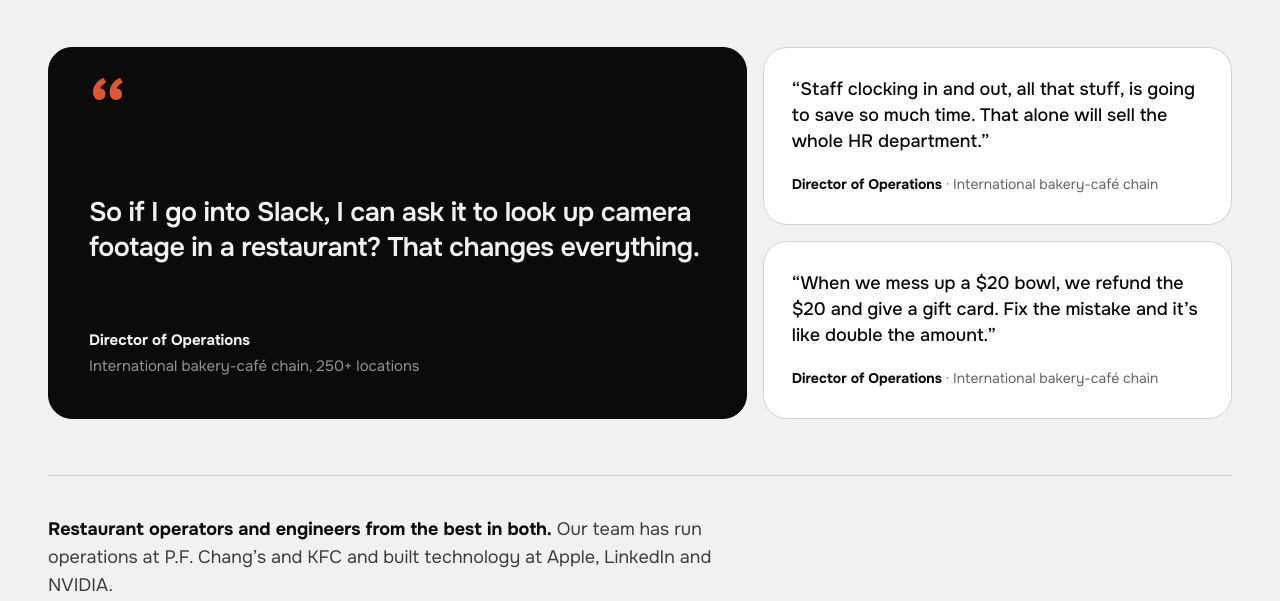
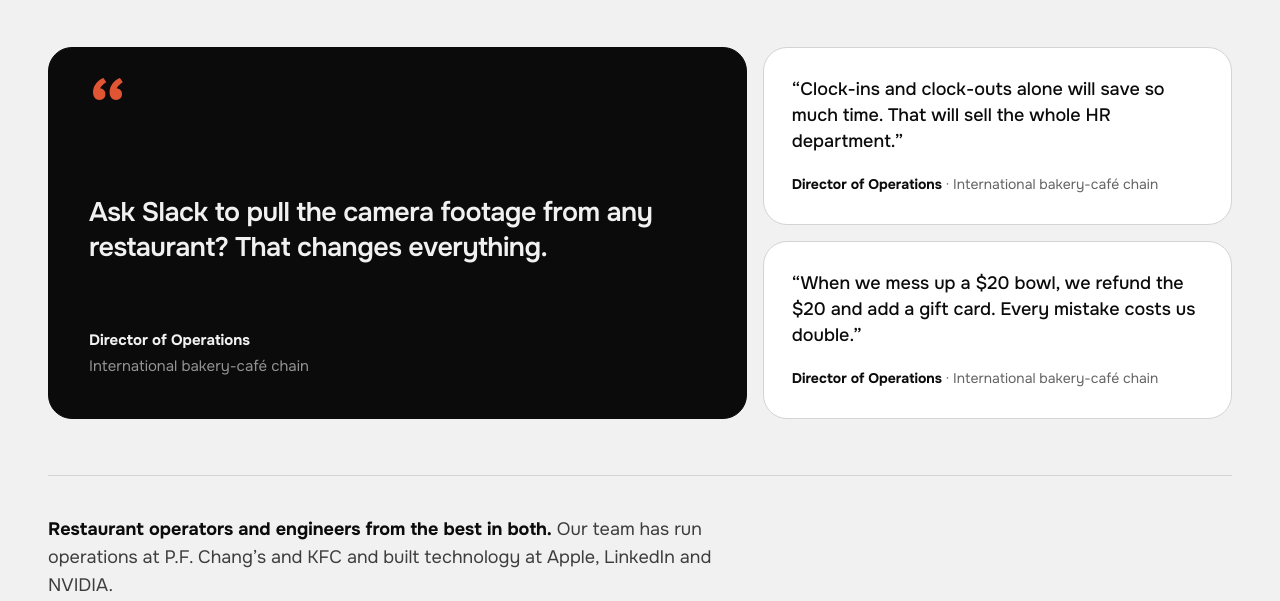
Before and after one commit to erjan-A/aldente-website, an Astro site: page /company in a window 1280 px wide. Shown: the part 1242-1843 px from the top of the page. Built offline with nearby package versions, Linux system fonts and the light colour scheme; Astro itself is replaced by a stand-in of ours; no server answers; a web font is replaced by a local one.

Commit message:
Tighten the Director of Operations quotes
Keeps his words from the demo call but makes them read stronger, and drops
"250+ locations" so the chain isn't identifiable. Same featured line on
/demo.

Co-Authored-By: Claude Opus 5.5 <noreply@anthropic.com>

```diff
--- a/src/components/home/Voices.astro
+++ b/src/components/home/Voices.astro
@@ -18,16 +18,16 @@ const { team = false } = Astro.props;
     <div class="voices__quotes">
       <figure class="quote quote--feature">
         <span class="quote__mark" aria-hidden="true">“</span>
-        <blockquote>So if I go into Slack, I can ask it to look up camera footage in a restaurant? That changes everything.</blockquote>
-        <figcaption><b>Director of Operations</b><span>International bakery-café chain, 250+ locations</span></figcaption>
+        <blockquote>Ask Slack to pull the camera footage from any restaurant? That changes everything.</blockquote>
+        <figcaption><b>Director of Operations</b><span>International bakery-café chain</span></figcaption>
       </figure>
       <div class="voices__side">
         <figure class="quote">
-          <blockquote>“Staff clocking in and out, all that stuff, is going to save so much time. That alone will sell the whole HR department.”</blockquote>
+          <blockquote>“Clock-ins and clock-outs alone will save so much time. That will sell the whole HR department.”</blockquote>
           <figcaption><b>Director of Operations</b> · International bakery-café chain</figcaption>
         </figure>
         <figure class="quote">
-          <blockquote>“When we mess up a $20 bowl, we refund the $20 and give a gift card. Fix the mistake and it’s like double the amount.”</blockquote>
+          <blockquote>“When we mess up a $20 bowl, we refund the $20 and add a gift card. Every mistake costs us double.”</blockquote>
           <figcaption><b>Director of Operations</b> · International bakery-café chain</figcaption>
         </figure>
       </div>
--- a/src/pages/demo.astro
+++ b/src/pages/demo.astro
@@ -68,7 +68,7 @@ const weekdays = Array.from({ length: 7 }, (_, i) => i);
 
       <div class="demo__details">
         <figure class="demo__quote">
-          <blockquote>“So if I go into Slack, I can ask it to look up camera footage in a restaurant? That changes everything.”</blockquote>
+          <blockquote>“Ask Slack to pull the camera footage from any restaurant? That changes everything.”</blockquote>
           <figcaption><b>Director of Operations</b> · International bakery-café chain</figcaption>
         </figure>
 
```
